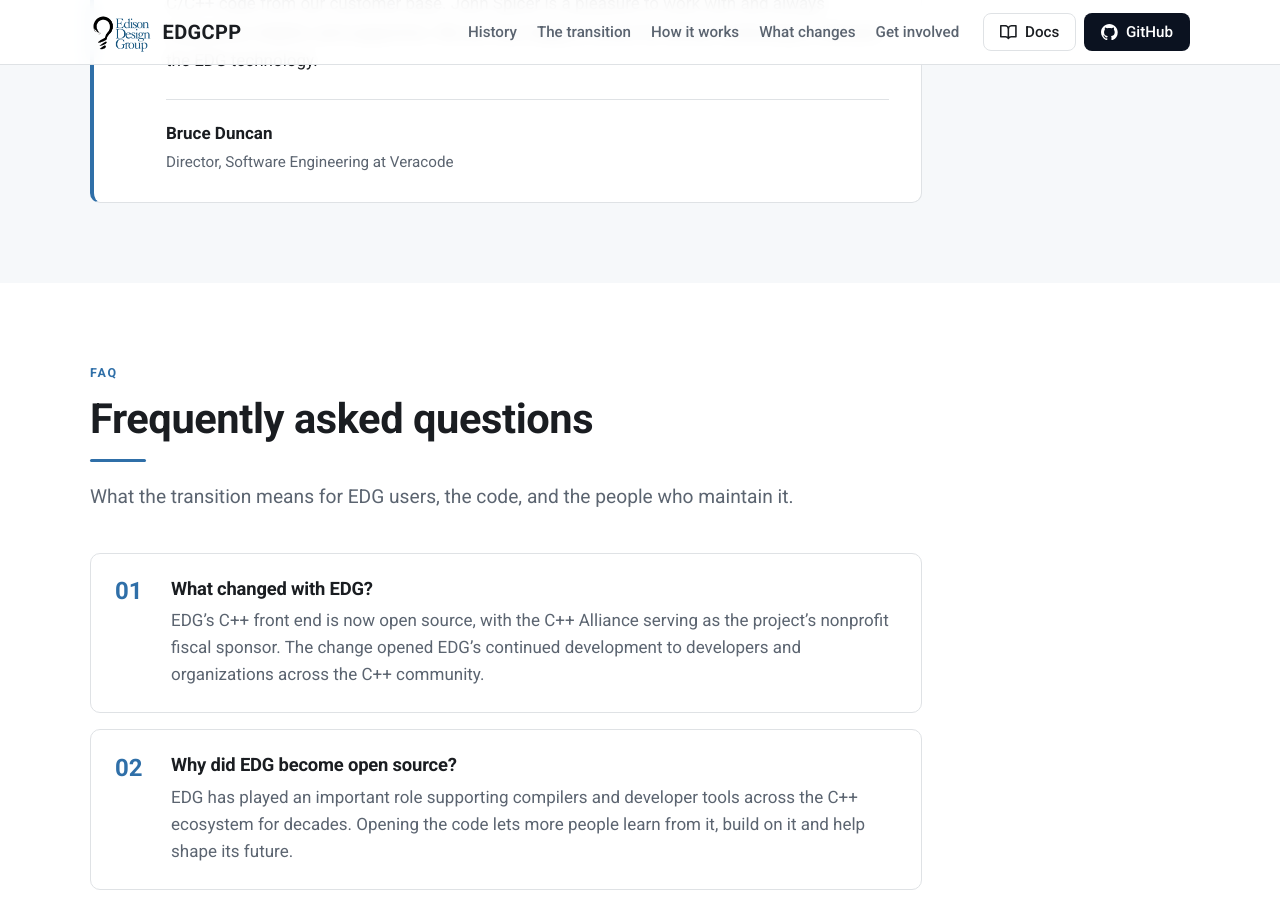
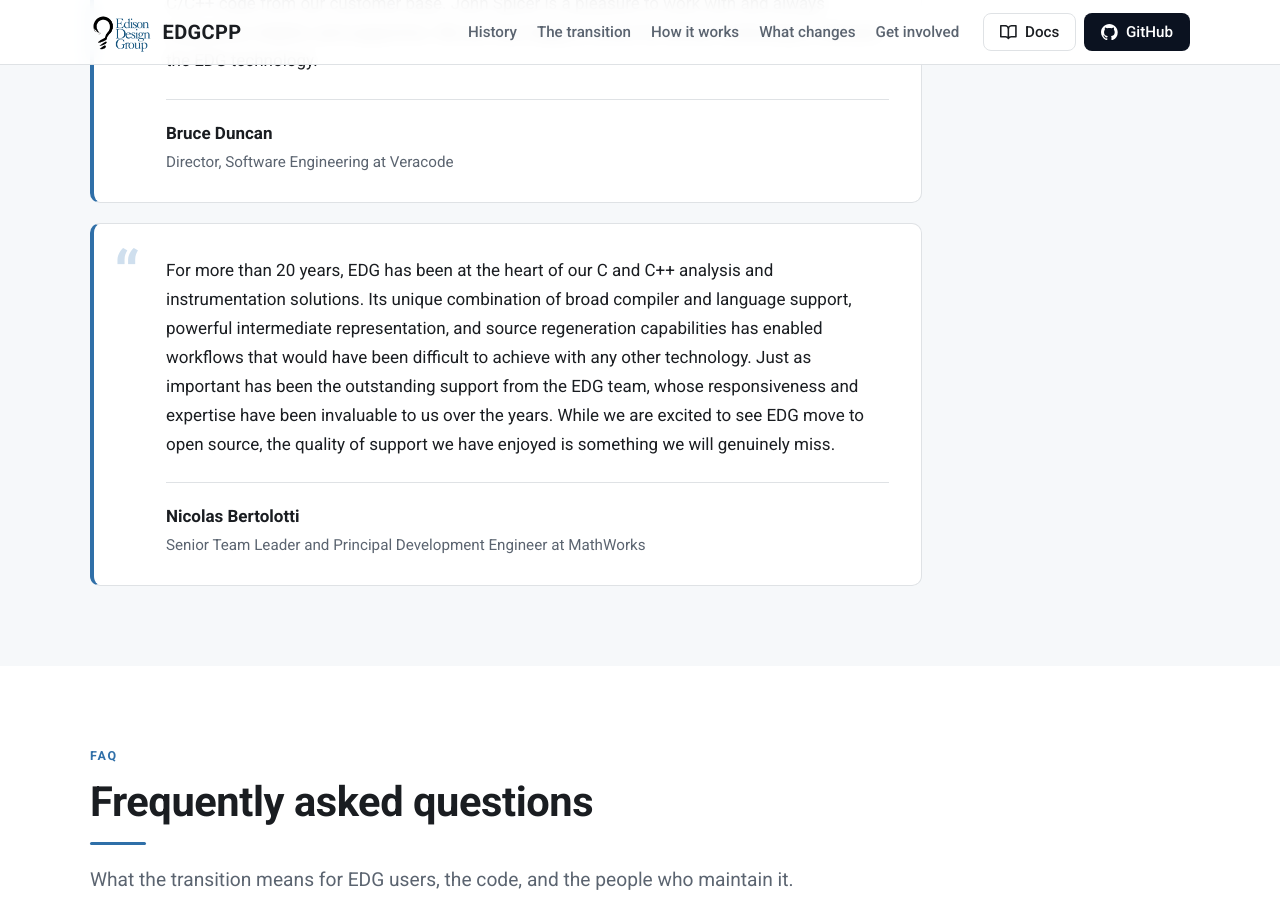
Before and after one commit to edgcpp/edgcpp.github.io, a Jekyll site: the page built from announcement.html, in a window 1280 px wide and 900 px high, scrolled down 5010 px. Built offline with Jekyll 4.4.1, drawn with Linux system fonts in a browser that asks for light colours.

Commit message:
Add additional testimonial (#14)

```diff
--- a/announcement.html
+++ b/announcement.html
@@ -113,6 +113,16 @@
           <span class="testimonial__role">Director, Software Engineering at Veracode</span>
         </figcaption>
       </figure>
+
+      <figure class="testimonial">
+        <blockquote>
+          <p>For more than 20 years, EDG has been at the heart of our C and C++ analysis and instrumentation solutions. Its unique combination of broad compiler and language support, powerful intermediate representation, and source regeneration capabilities has enabled workflows that would have been difficult to achieve with any other technology. Just as important has been the outstanding support from the EDG team, whose responsiveness and expertise have been invaluable to us over the years. While we are excited to see EDG move to open source, the quality of support we have enjoyed is something we will genuinely miss.</p>
+        </blockquote>
+        <figcaption>
+          <span class="testimonial__name">Nicolas Bertolotti</span>
+          <span class="testimonial__role">Senior Team Leader and Principal Development Engineer at MathWorks</span>
+        </figcaption>
+      </figure>
     </div>
   </div>
 </section>
```
